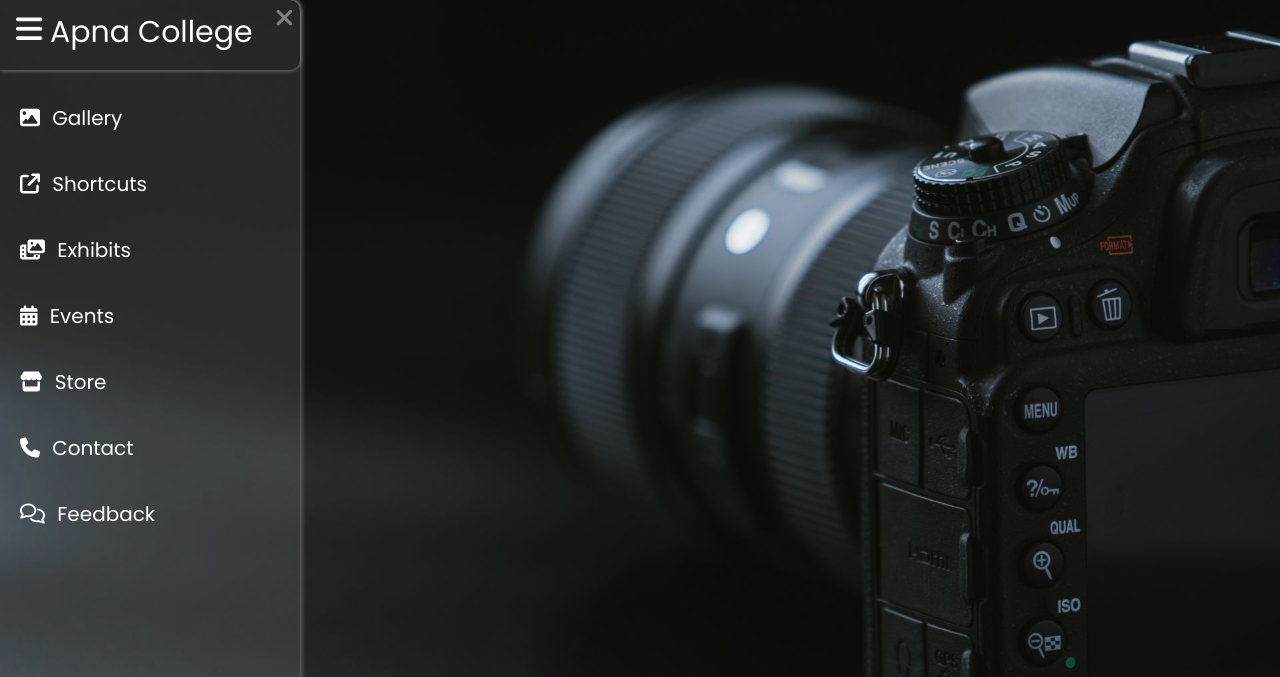
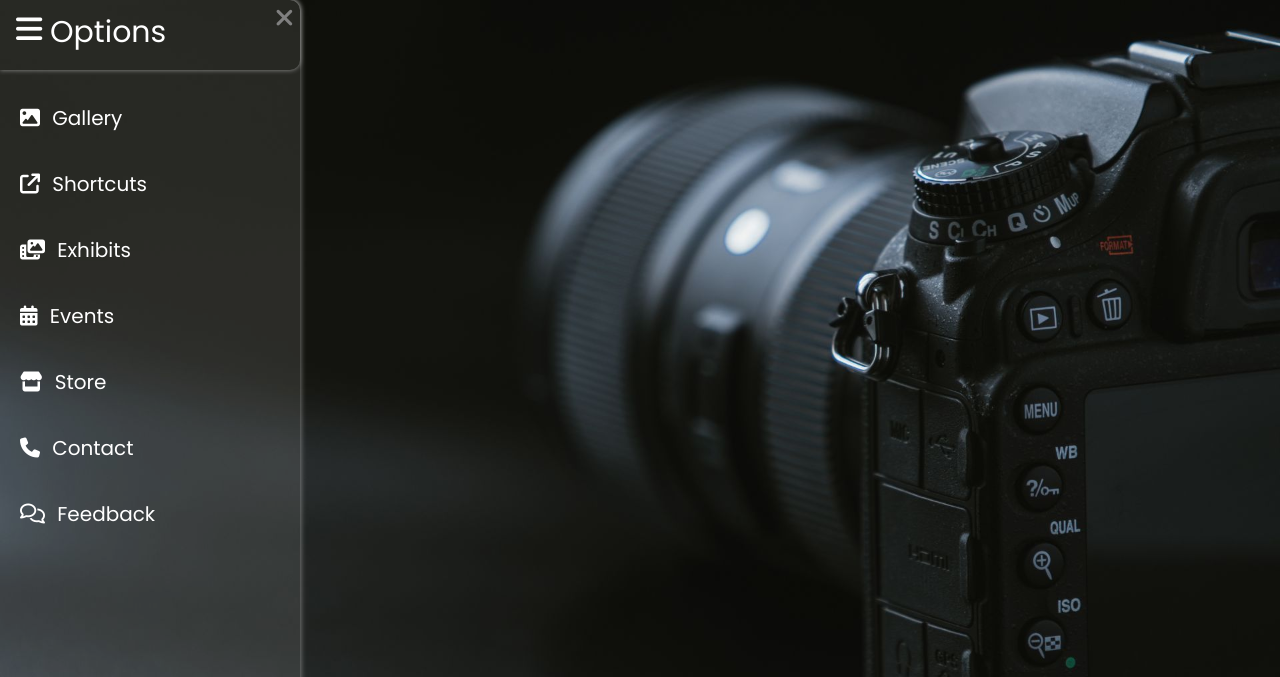
Before and after one commit to harshu639/navibar, a plain HTML site: page index.html in a window 1280 px wide. Shown: the top 677 px of the page. Drawn offline with Linux system fonts and the light colour scheme.

Commit message:
Update index.html

```diff
--- a/index.html
+++ b/index.html
@@ -27,7 +27,7 @@
 
       <div class="sidebar_menu">
         <div class="logo">
-          <a href="#">Apna College</a>
+          <a href="#">Options</a>
         </div>
 
         <div class="btn_two">
```
